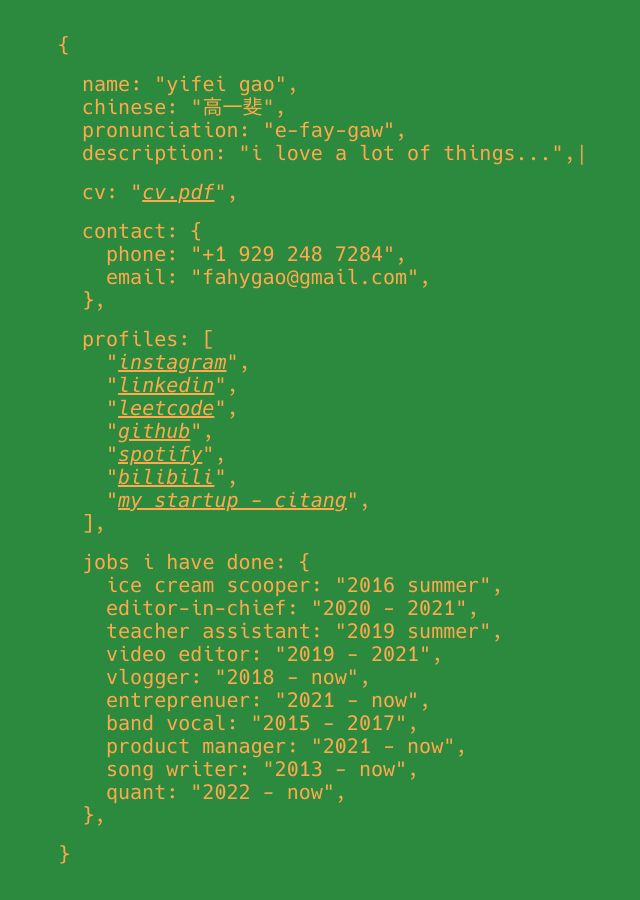
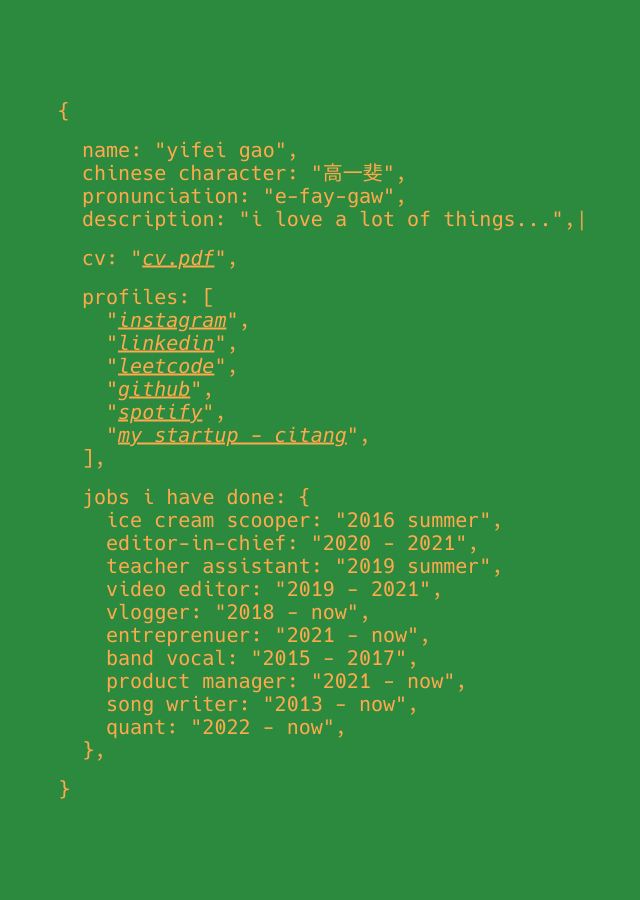
Before and after one commit to fahygao/fahygao.github.io, a Jekyll site: the page built from index.md, in a window 1280 px wide. Shown: the whole page, without its empty margins (198-838 px from the left). Built offline with Jekyll 4.4.1, drawn with Linux system fonts in a browser that asks for light colours; some of the changed lines change nothing that is shown.

```diff
--- a/_config.yml
+++ b/_config.yml
@@ -19,18 +19,19 @@
     - Math, nature, music
     - People, Rollerskating,
     - AI, Elon Musk, Ella❤️
-    - Life is beautiful, so are you.
+    - Life is beautiful
+    - so are you.
   cv: assets/cv.pdf
-  contact:
-    phone: +1 929 248 7284
-    email: fahygao@gmail.com
+  # contact:
+  #   phone: +1 929 248 7284
+  #   email: fahygao@gmail.com
   profiles:
     instagram: https://www.instagram.com/fahygaoyf
     linkedin: https://www.linkedin.com/in/fahy-gao/
     leetcode: https://leetcode.com/Fahygaoyf/
     github: https://github.com/fahygao
     spotify: https://open.spotify.com/user/22wt44me6e7nlz6llzeuf2hji?si=07d0339588984b30
-    bilibili: https://space.bilibili.com/17897244
+    # bilibili: https://space.bilibili.com/17897244
     my startup - citang: https://linktr.ee/citangge
   jobs:
     Ice Cream Scooper: 2016 Summer
--- a/_layouts/home.html
+++ b/_layouts/home.html
@@ -18,7 +18,7 @@
     </div>
     {% if site.json.chinese %}
     {% assign chi = site.json.chinese %}
-    <p><span class="key">chinese</span><span class="attr">{{ chi }}</span></p>
+    <p><span class="key">chinese character</span><span class="attr">{{ chi }}</span></p>
     {% endif %}
     {% if site.json.pronunciation %}
     {% assign pronunciation = site.json.pronunciation %}
```
